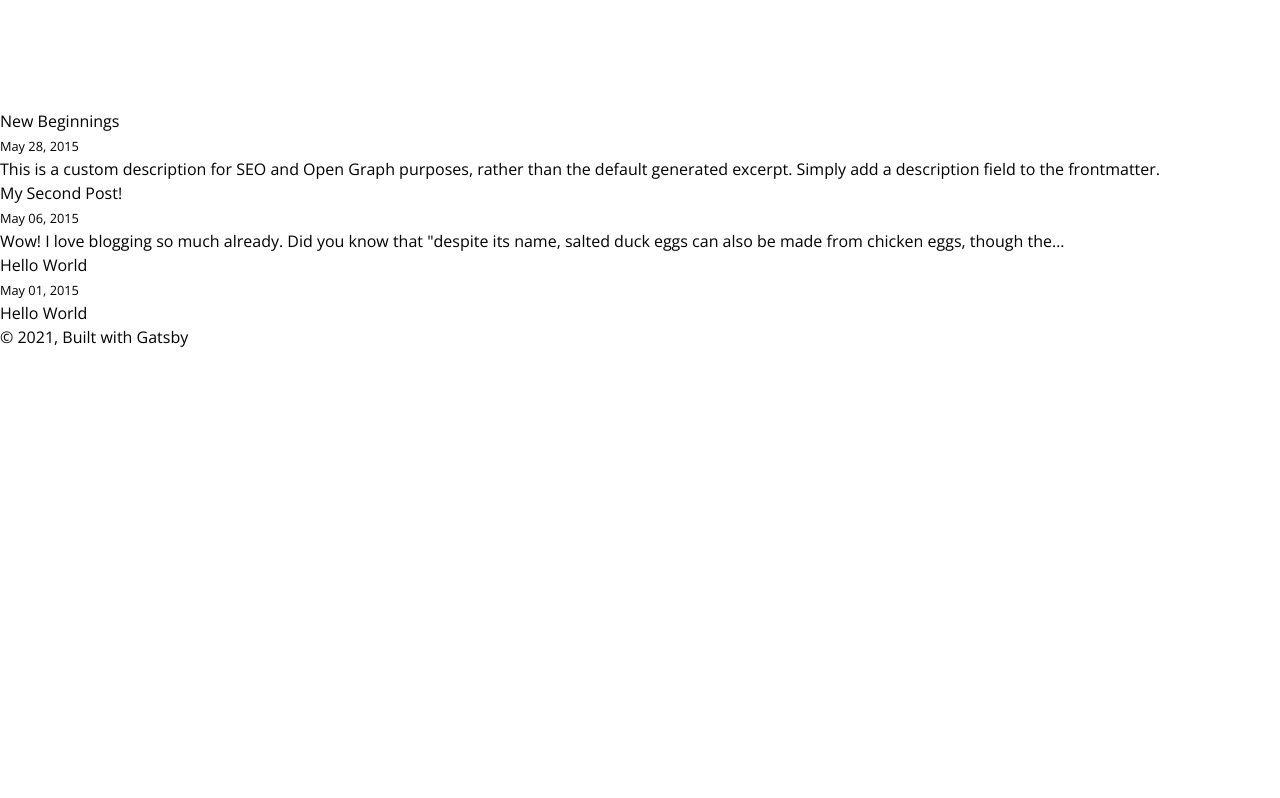
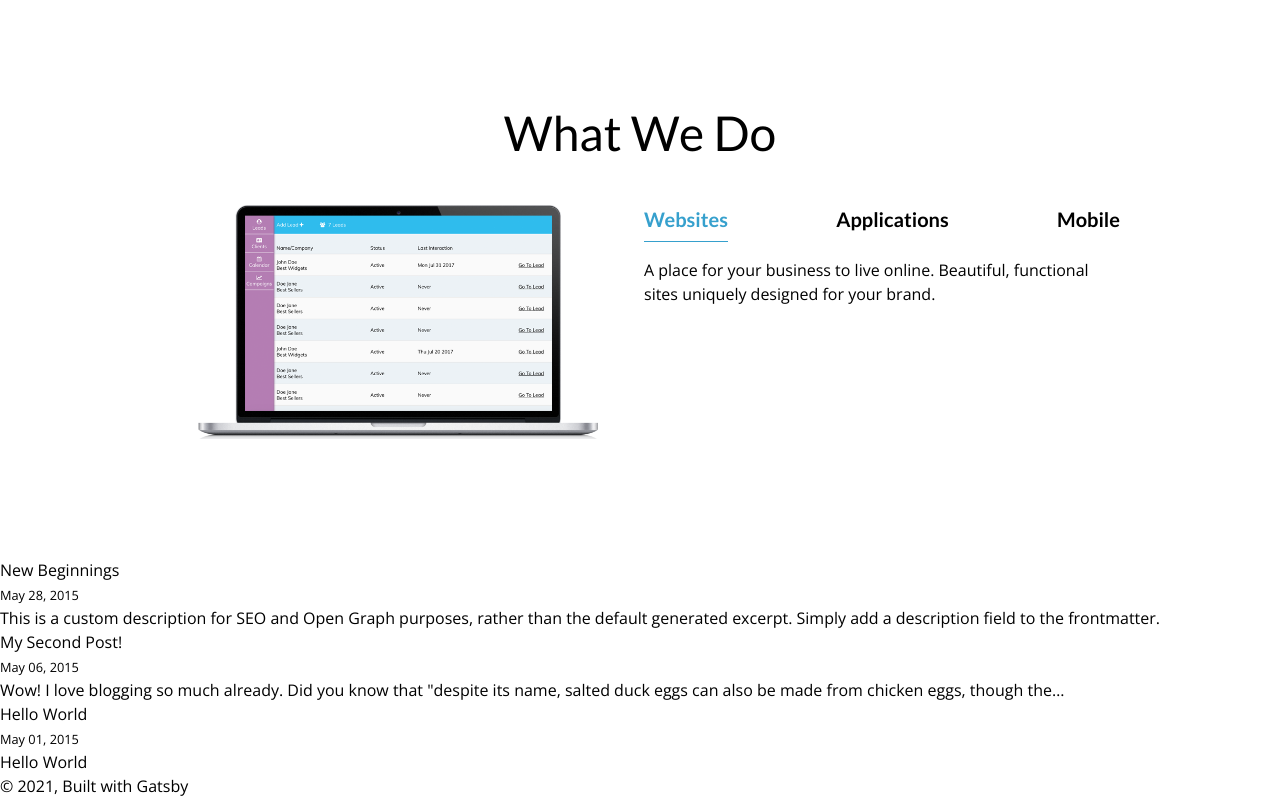
Before and after one commit to TotalWebConnections/total-web-connections, a Gatsby site: page / in a window 1280 px wide. Shown: the part 976-1774 px from the top of the page. Before the commit the page ends 1325 px from the top, so only its background shows below. Built offline with nearby package versions, Linux system fonts and the light colour scheme; Gatsby itself is replaced by a stand-in of ours.

Commit message:
Services section

```diff
--- /dev/null
+++ b/src/components/home/Services.js
@@ -0,0 +1,75 @@
+import * as React from "react"
+import { Link } from "gatsby"
+
+import Mockup from '../../images/mockup.webp'
+
+
+const Services = () => {
+  const [slide, setSlide] = React.useState(0);
+
+  return (
+    <div className="px-24 max-w-6xl m-auto">
+      <div className="text-center pb-12">
+        <h2 className="text-5xl">What We Do</h2>
+      </div>
+      <div className="grid grid-cols-1 md:grid-cols-2 gap-2">
+        <div>
+          <img src={Mockup} width="400px" className="md:m-auto pb-6 md:pb-0"/>
+        </div>
+        <div>
+          <div className="pb-4 flex justify-between header-bold text-xl">
+            <h4
+              className={`transition-all hover:text-primary cursor-pointer border-b pb-2
+                          ${slide === 0 ? "text-primary" : null}
+                          ${slide === 0 ? "border-primary" : "border-white"}`}
+              onClick={() => setSlide(0)}
+            >
+              Websites
+            </h4>
+            <h4
+            className={`transition-all hover:text-primary cursor-pointer border-b pb-2
+                        ${slide === 1 ? "text-primary" : null}
+                        ${slide === 1 ? "border-primary" : "border-white"}`}
+              onClick={() => setSlide(1)}
+            >
+              Applications
+            </h4>
+            <h4
+            className={`transition-all hover:text-primary cursor-pointer border-b pb-2
+                        ${slide === 2 ? "text-primary" : null}
+                        ${slide === 2 ? "border-primary" : "border-white"}`}
+              onClick={() => setSlide(2)}
+            >
+              Mobile
+            </h4>
+          </div>
+          <div
+            className="textWrapper relative overflow-hidden"
+            style={{height: "300px"}}
+          >
+            <p
+              className="absolute transition-all"
+              style={{left: slide === 0 ? "0px" : "100%"}}
+            >
+              A place for your business to live online. Beautiful, functional sites uniquely designed for your brand.
+            </p>
+            <p
+              className="absolute transition-all"
+              style={{left: slide === 1 ? "0px" : "100%"}}
+            >
+              For complex functional needs. Database driven and optimize from design to the code to be efficient.
+            </p>
+            <p
+              className="absolute transition-all"
+              style={{left: slide === 2 ? "0px" : "100%"}}
+            >
+              Dedicated solutions for mobile devices. Custom designed to work on mobile devices.
+            </p>
+          </div>
+        </div>
+      </div>
+    </div>
+  )
+}
+
+export default Services
--- a/src/pages/index.js
+++ b/src/pages/index.js
@@ -6,24 +6,11 @@ import Layout from "../components/layout"
 import Seo from "../components/seo"
 
 import Hero from "../components/home/Hero"
+import Services from "../components/home/Services"
 
 const BlogIndex = ({ data, location }) => {
   const siteTitle = data.site.siteMetadata?.title || `Title`
   const posts = data.allMarkdownRemark.nodes
-
-  if (posts.length === 0) {
-    return (
-      <Layout location={location} title={siteTitle}>
-        <Seo title="All posts" />
-        <Bio />
-        <p>
-          No blog posts found. Add markdown posts to "content/blog" (or the
-          directory you specified for the "gatsby-source-filesystem" plugin in
-          gatsby-config.js).
-        </p>
-      </Layout>
-    )
-  }
 
   return (
     <Layout location={location} title={siteTitle}>
@@ -35,6 +22,7 @@ const BlogIndex = ({ data, location }) => {
           Total Web Connections is a bespoke software development partener in the Chicago suburbs. We offer services to small and mid sized businsses looking to streamline their operations through custom software.
         </h4>
       </div>
+      <Services />
       <ol style={{ listStyle: `none` }}>
         {posts.map(post => {
           const title = post.frontmatter.title || post.fields.slug
```
Also changed, not shown: src/images/mockup.webp (added).
